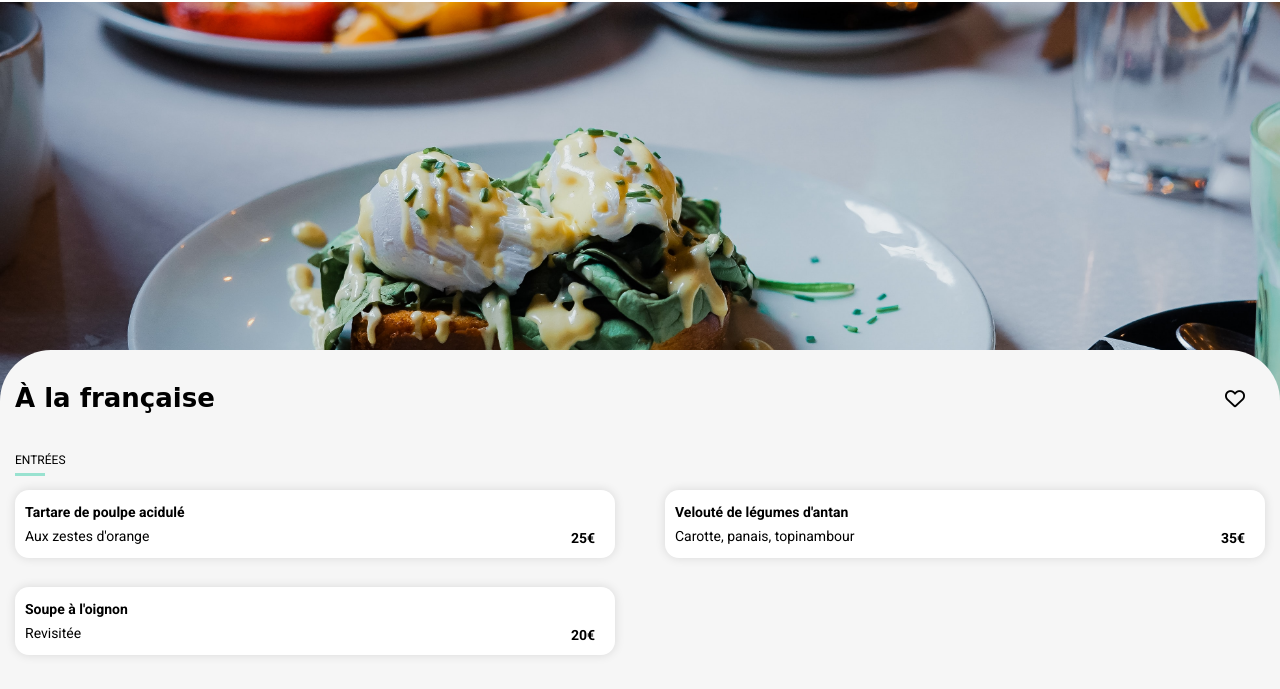
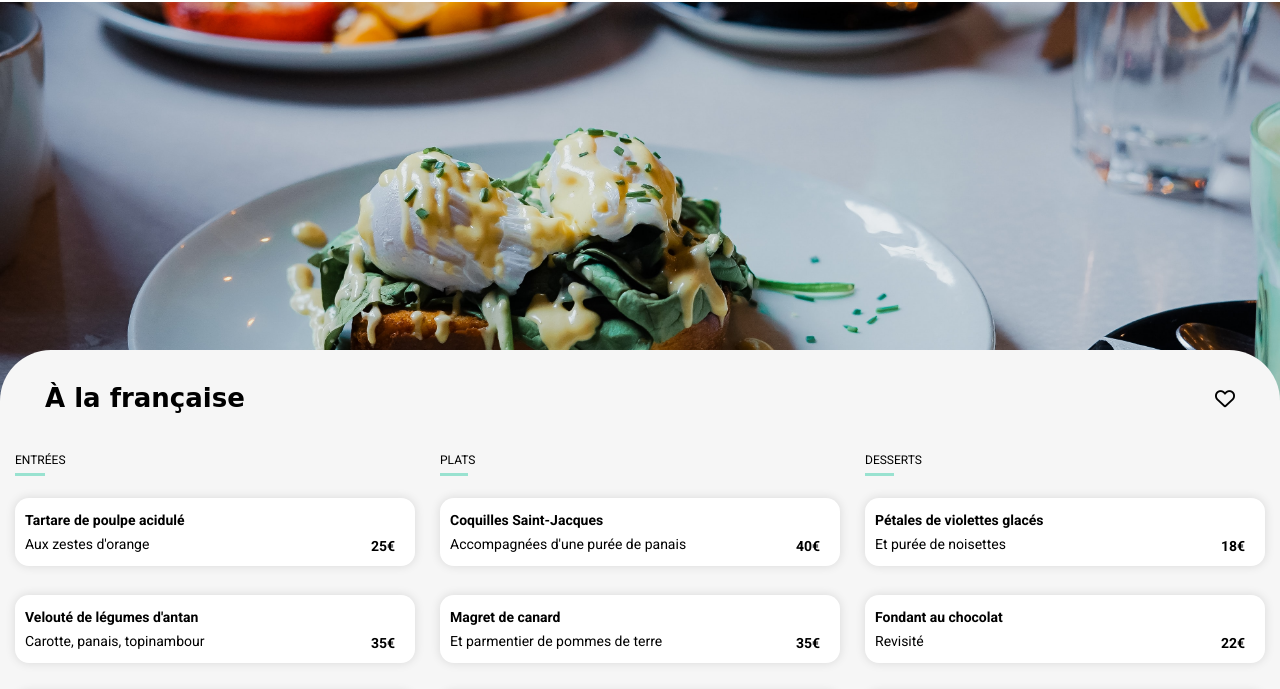
Before and after one commit to CraboJado/LitingQIU_3_15032022, a plain HTML site: page laFrancaise.html in a window 1280 px wide. Shown: the part 68-757 px from the top of the page. Drawn offline with Linux system fonts and the light colour scheme; a web font is replaced by a local one.

Commit message:
add desktop version

```diff
--- a/styles/sass/laFrancais.scss
+++ b/styles/sass/laFrancais.scss
@@ -51,3 +51,45 @@
     /******** footer ********/
     @include mixin.footer-tablette
 }
+
+/************* for desktop ***************/
+
+@include responsive.mediaQuery(991.98px){
+    body {
+        max-width: 1440px;
+        margin: auto;
+    }
+    /******* Header *********/
+    .header-icon {
+        display: none;
+    }
+
+    /******* menu *********/
+    .menu-title-wrap {
+        padding:0 30px;
+    }
+
+    .menu-content-wrap {
+        flex-direction: row;
+        gap:0;
+        justify-content: space-between;
+    }
+
+    .menu-starters,
+    .menu-dishes,
+    .menu-desserts {
+        width:32%;
+        gap:30px;
+
+    }
+
+    .menu-starters-list-item,
+    .menu-dishes-list-item,
+    .menu-desserts-list-item {
+        width: 100%;
+    }
+
+    /************* Footer *************/
+    @include mixin.footer-desktop;
+
+}
```
Also changed, not shown: styles/css/laFrancais.css.
